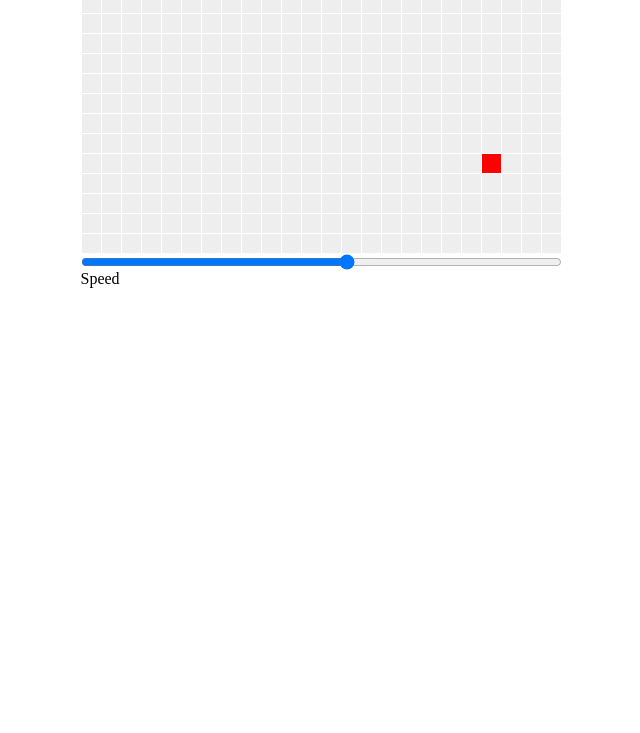
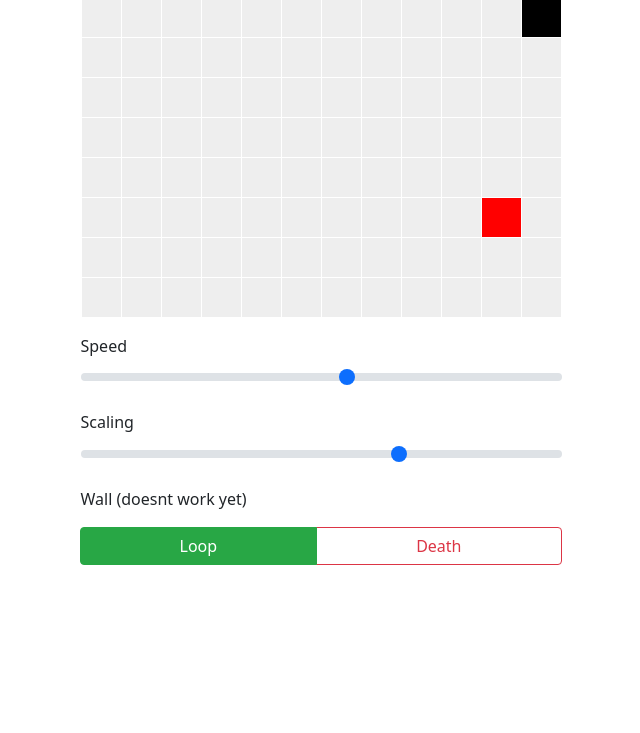
Before and after one commit to ariaeon/JSGames, a website with bundled scripts: page Snake/index.html in a window 1280 px wide. Shown: the part 67-800 px from the top of the page, without its empty margins (319-959 px from the left). Built offline with nearby package versions, Linux system fonts and the light colour scheme.

Commit message:
Loop, scaling & speed, bugfixes

```diff
--- a/Snake/food.js
+++ b/Snake/food.js
@@ -1,7 +1,5 @@
-const canvas = document.getElementById('myCanvas');
 /** @type {CanvasRenderingContext2D} */
-const ctx = canvas.getContext('2d');
-const scl = 20;
+import { scl, ctx } from './index.js';
 
 export const food = {
 	x : 0,
--- a/Snake/index.html
+++ b/Snake/index.html
@@ -5,16 +5,41 @@
 	<meta name="viewport" content="width=device-width, initial-scale=1.0">
 	<title>Snake</title>
 	<link rel="stylesheet" href="style.css">
-</head>
-<body>
-	<div class="content">
+	<script src="https://cdn.jsdelivr.net/npm/popper.js@1.16.0/dist/umd/popper.min.js" integrity="sha384-Q6E9RHvbIyZFJoft+2mJbHaEWldlvI9IOYy5n3zV9zzTtmI3UksdQRVvoxMfooAo" crossorigin="anonymous"></script>
+	<link rel="stylesheet" href="https://stackpath.bootstrapcdn.com/bootstrap/5.0.0-alpha1/css/bootstrap.min.css" integrity="sha384-r4NyP46KrjDleawBgD5tp8Y7UzmLA05oM1iAEQ17CSuDqnUK2+k9luXQOfXJCJ4I" crossorigin="anonymous">
+	<script src="https://stackpath.bootstrapcdn.com/bootstrap/5.0.0-alpha1/js/bootstrap.min.js" integrity="sha384-oesi62hOLfzrys4LxRF63OJCXdXDipiYWBnvTl9Y9/TRlw5xlKIEHpNyvvDShgf/" crossorigin="anonymous"></script></head>
+<body class="d-flex justify-content-center">
+	<div class="d-flex flex-column justify-content-center">
+		<h1 class="align-self-center mb-3">Snake</h1>
+
 		<canvas id="myCanvas" width="481" height="321"></canvas>
+
+		<div class="mt-3">
+			<label for="speed" class="form-label">Speed</label>
+			<input type="range" id="speed" name="speed" min="1" max="10" class="form-range">
+		</div>
+		<div class="mt-3">
+			<label for="scaling" class="form-label">Scaling</label>
+			<input type="range" id="scaling" name="scaling" min="0" max="3" class="form-range">
+		</div>
+
+		<!-- <div class="mt-3">
+			<label for="speed" class="form-label">Speed</label>
+			<input type="range" id="speed" name="speed" min="1" max="10" class="form-range">
+		</div> -->
+
+		<div class="mt-3">
+			<p>Wall (doesnt work yet)</p>
+			<div class="btn-group w-100">
+				<input type="radio" class="btn-check" name="options-outlined" id="success-outlined" autocomplete="off" checked>
+				<label class="btn btn-outline-success" for="success-outlined">Loop</label>
+
+				<input type="radio" class="btn-check" name="options-outlined" id="danger-outlined" autocomplete="off">
+				<label class="btn btn-outline-danger" for="danger-outlined">Death</label>
+			</div>
+		</div>
 		<script type="module" src="index.js"></script>
-		<input type="range" id="speed" name="speed" min="1" max="10">
-			<label for="speed">Speed</label>
-		<!-- <input type="range" id="volume" name="volume" min="0" max="11">
 
-		<label for="volume">Volume</label> -->
 	</div>
 </body>
 </html>
--- a/Snake/index.js
+++ b/Snake/index.js
@@ -1,18 +1,29 @@
 import { snake } from './snake.js';
 import { food } from './food.js';
 
-const canvas = document.getElementById('myCanvas');
+export const canvas = document.getElementById('myCanvas');
 /** @type {CanvasRenderingContext2D} */
-const ctx = canvas.getContext('2d');
+export const ctx = canvas.getContext('2d');
 document.addEventListener('keydown', logKey);
 document.getElementById('speed').addEventListener('change', (e) => 	{
 	speed = e.target.value;
 	console.log(speed);
 });
+document.getElementById('scaling').addEventListener('change', (e) => 	{
+	scl = 10 * 2 ** parseInt(e.target.value);
+	console.log(scl);
+	cols = (canvas.width / scl).toFixed(0);
+	rows = (canvas.height / scl).toFixed(0);
 
-const scl = 20;
-const cols = canvas.width / scl;
-const rows = canvas.height / scl;
+	food.spawn(cols, rows);
+
+});
+
+export let scl = 10 * 2 ** parseInt(document.getElementById('scaling').value);
+export let cols = (canvas.width / scl).toFixed(0);
+export let rows = (canvas.height / scl).toFixed(0);
+
+// console.log(cols, rows);
 let score = 0;
 let speed = document.getElementById('speed').value;
 
@@ -57,34 +68,52 @@ function drawLine(x, y) {
 	ctx.closePath();
 	ctx.stroke();
 }
-
-food.spawn(cols, rows);
-
-function draw() {
-	ctx.clearRect(0, 0, canvas.width, canvas.height);
-	drawGrid();
-	food.draw();
-	snake.move();
-
+function checkCollision() {
+	let collision = false;
 	snake.tail.forEach(e => {
 		if(e[0] === snake.x && e[1] === snake.y) {
-			console.log('collision');
-			snake.tail = [];
+			collision = true;
 		}
 	});
-
+	return collision;
+}
+function checkFood() {
 	if(food.x == snake.x && food.y == snake.y) {
 		score += 5;
 		food.spawn(cols, rows);
 		snake.eat();
 		console.log(`Score: ${score}`);
 	}
+}
+function reset() {
+	score = 0;
+	snake.tail = [];
+}
 
-	console.log(snake.tail);
+drawGrid();
+food.spawn(cols, rows);
+snake.draw();
+
+function draw() {
+	ctx.clearRect(0, 0, canvas.width, canvas.height);
+
+	drawGrid();
+	food.draw();
+	snake.move();
+	if(checkCollision()) {
+		// ctx.fillStyle = 'black';
+		// ctx.fillRect(0, 0, canvas.width, canvas.height);
+
+		// TODO GAME OVER
+		reset();
+	}
+	checkFood();
+
+	// console.log(snake.tail);
 	if(snake.tail.length) {
 		snake.drawtail();
 	}
-	setTimeout(draw, 1100 - speed * 100);
+	setTimeout(draw, 1050 - speed * 100);
 }
 
-draw();
+setTimeout(draw, 1050 - speed * 100);
--- a/Snake/snake.js
+++ b/Snake/snake.js
@@ -1,21 +1,37 @@
-const canvas = document.getElementById('myCanvas');
 /** @type {CanvasRenderingContext2D} */
-const ctx = canvas.getContext('2d');
-const scl = 20;
+import { scl, cols, rows, ctx } from './index.js';
 
 export const snake = {
-	x : 10,
-	y : 10,
+	x : 0,
+	y : 0,
 	dx : 1,
 	dy : 0,
 	tail : [],
+	draw : function() {
+		ctx.fillStyle = 'black';
+		ctx.fillRect(this.x * scl + 1, this.y * scl + 1, scl - 1, scl + -1) ;
+	},
 	move : function() {
 		this.x += this.dx;
 		this.y += this.dy;
 
+		if(this.x < 0) {
+			this.x = cols - 1;
+		}
+		else if(this.x >= cols) {
+			this.x = 0;
+		}
+		if(this.y < 0) {
+			this.y = (rows - 1);
+		}
+		else if(this.y >= rows) {
+			this.y = -0;
+		}
+
+
 		ctx.fillStyle = 'black';
 		ctx.fillRect(this.x * scl + 1, this.y * scl + 1, scl - 1, scl + -1) ;
-
+		console.log(this.x, this.y);
 
 	},
 	eat : function() {
--- a/Snake/style.css
+++ b/Snake/style.css
@@ -6,12 +6,3 @@ canvas {
 	display: block;
 	margin: 0 auto;
 }
-body{
-	display:flex;
-	justify-content: center;
-}
-.content{
-	display:flex;
-	width: 481px;
-	flex-direction: column;
-}
```
